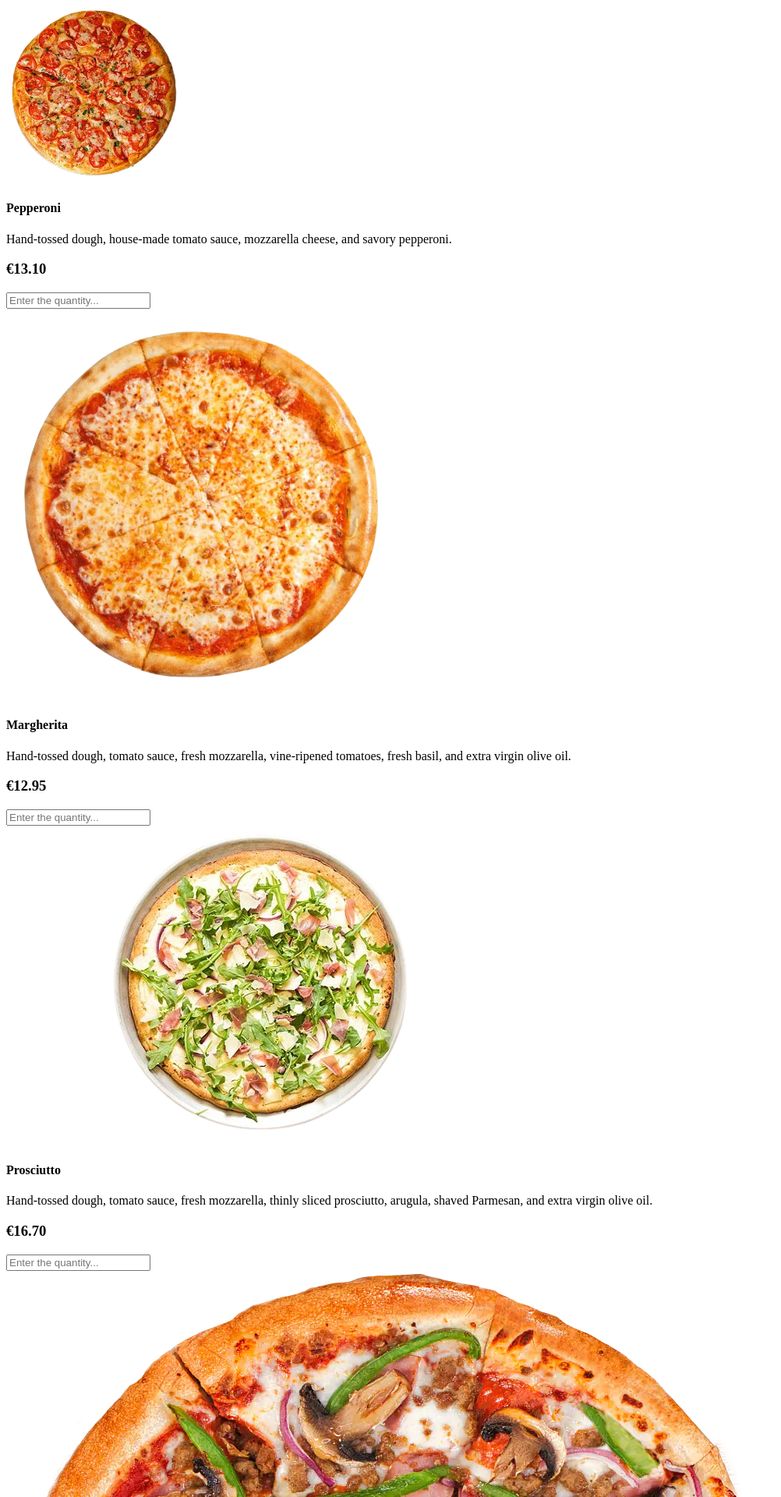
After one commit to I552798/pizzabytes, a Flask app: page /mario/orders in a window 1280 px wide. The commit adds this page. Shown: the top 1920 px of the page at 78% size, without its empty margins (0-1002 px from the left). Run offline with Flask 3, Linux system fonts and the light colour scheme.

Commit message:
changed order_status.html

```diff
--- a/app.py
+++ b/app.py
@@ -13,11 +13,11 @@ def order_overview():
     return render_template('order_overview.html')
 
 @app.route('/payment')
-def  payment():
+def payment():
     return render_template('payment.html')
 
 @app.route('/order/status')
-def  order_status():
+def order_status():
     return render_template('order_status.html')
 
 @app.route('/mario/order/overview')
--- /dev/null
+++ b/templates/mario_orders.html
@@ -0,0 +1,36 @@
+<!DOCTYPE html>
+<html lang="en">
+<head>
+    <title>Document</title>
+</head>
+<body>
+    <img src="static/images/Pepperoni-Margherita-Pizza-removebg-preview.png" alt="pizza1">
+    <h4>Pepperoni</h4>
+    <p>Hand-tossed dough, house-made tomato sauce, mozzarella cheese, and savory pepperoni.</p>
+    <h3>€13.10</h3>
+    <input type="text" id="counter" name="counter" placeholder="Enter the quantity...">
+    <br>
+
+    <img src="static/images/marga1-removebg-preview.png" alt="pizza2">
+    <h4>Margherita</h4>
+    <p>Hand-tossed dough, tomato sauce, fresh mozzarella, vine-ripened tomatoes, fresh basil, and extra virgin olive oil.</p>
+    <h3>€12.95</h3>
+    <input type="text" id="counter" name="counter" placeholder="Enter the quantity...">
+    <br>
+
+    <img src="static/images/Prosciutto-Arugula-Pizza-recipe-photo-0198-removebg-preview.png" alt="pizza3">
+    <h4>Prosciutto</h4>
+    <p>Hand-tossed dough, tomato sauce, fresh mozzarella, thinly sliced prosciutto, arugula, shaved Parmesan, and extra virgin olive oil.</p>
+    <h3>€16.70</h3>
+    <input type="text" id="counter" name="counter" placeholder="Enter the quantity...">
+    <br>
+
+    <img src="static/images/patrona-supreme.webp" alt="pizza4">
+    <h4>Patron</h4>
+    <p>Hand-stretched dough, tomato sauce, mozzarella cheese, pepperoni, Italian sausage, green bell peppers, red onions, mushrooms, and black olives.</p>
+    <h3>€23.99</h3>
+    <input type="text" id="counter" name="counter" placeholder="Enter the quantity...">
+    <br>
+
+</body>
+</html>
--- a/templates/order_status.html
+++ b/templates/order_status.html
@@ -1,6 +1,6 @@
 <!DOCTYPE html>
 <head>
-    <title>Choose Payment Method</title>
+    <title>Order status</title>
 </head>
 <body>
     <div>
```
